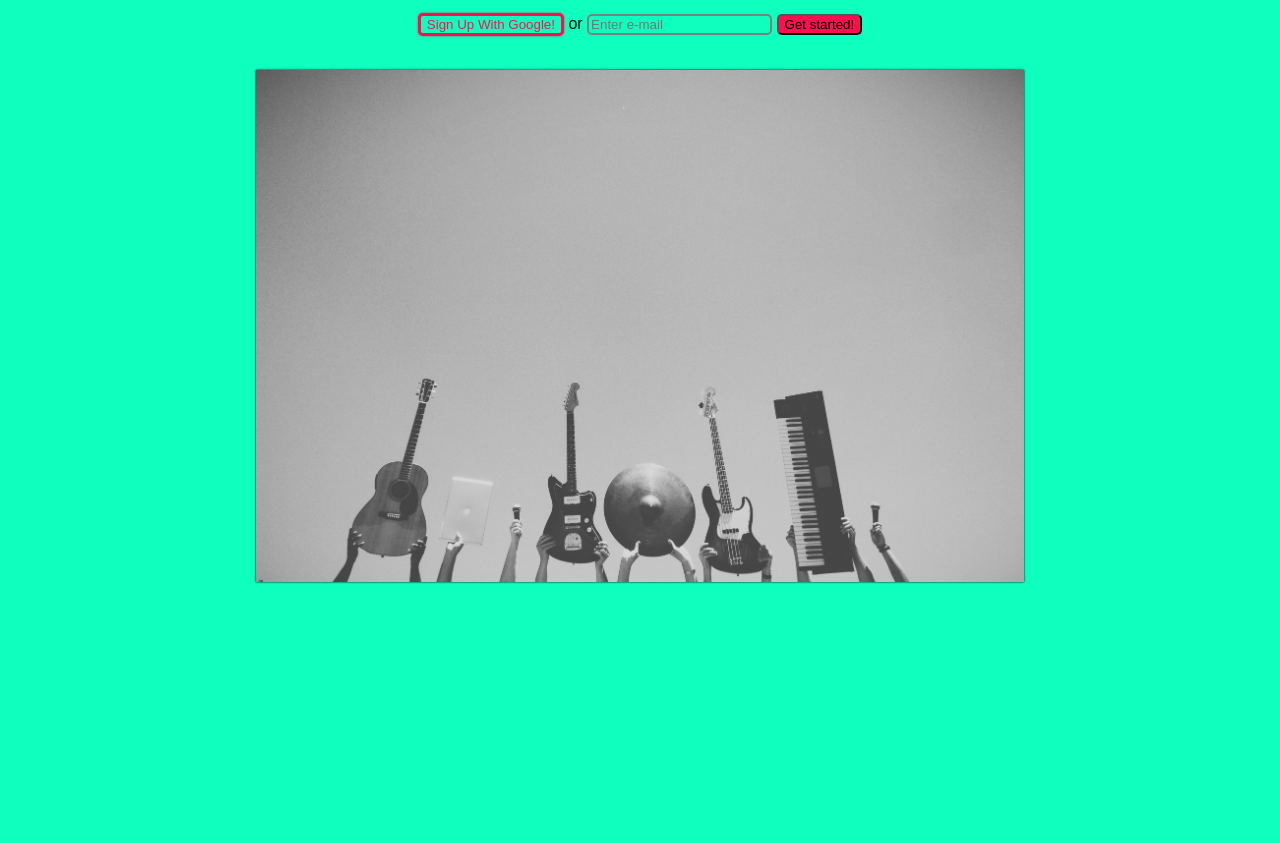
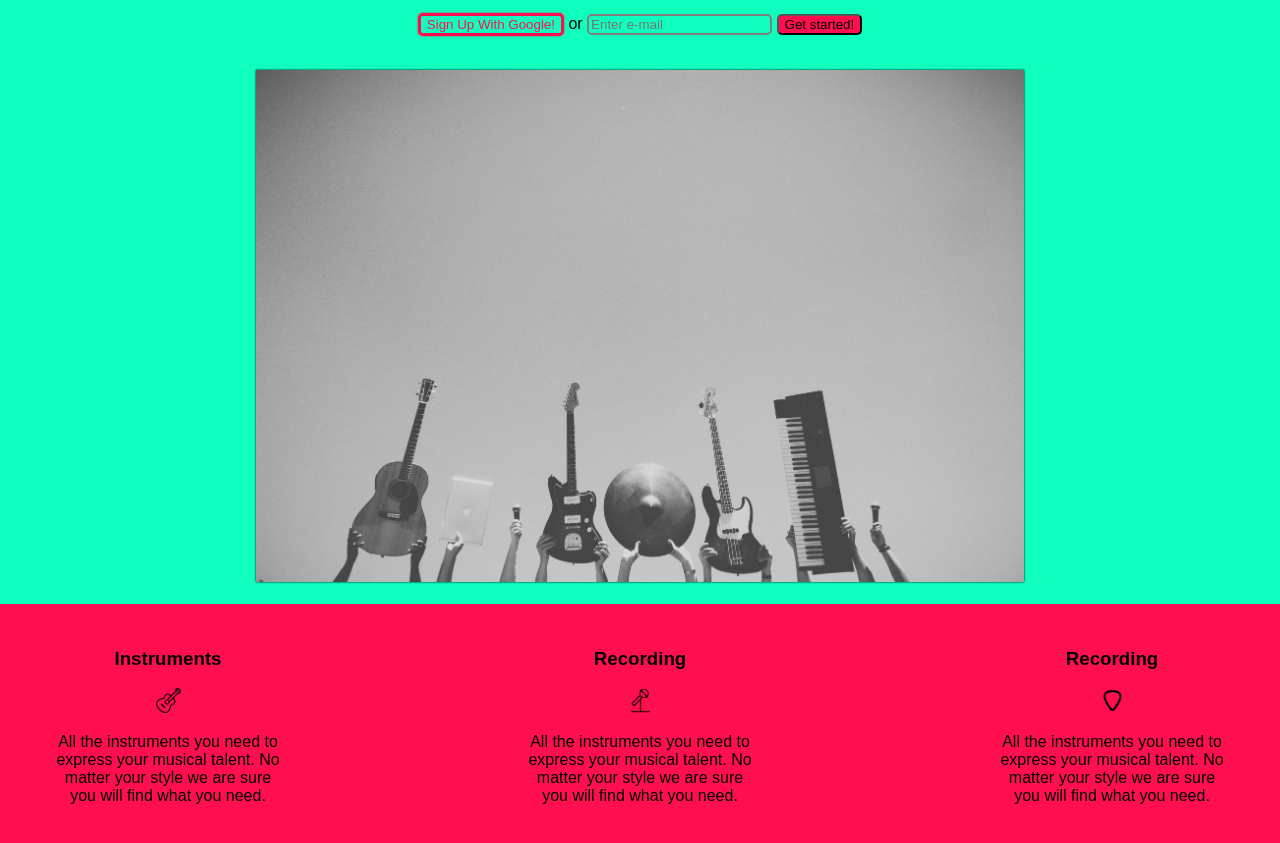
Before and after one commit to rayalva407/Landing-Page, a plain HTML site: page index.html in a window 1280 px wide. Shown: the part 183-1026 px from the top of the page. Before the commit the page ends 800 px from the top, so only its background shows below. Drawn offline with Linux system fonts and the light colour scheme.

Commit message:
finishes footer section

```diff
--- a/index.css
+++ b/index.css
@@ -96,3 +96,23 @@ nav a:hover::before {
   border-radius: 5px;
   color: gray;
 }
+
+.footer {
+  display: flex;
+  justify-content: space-between;
+  padding: 25px 50px 0 50px;
+  background-color:#FF0F50;
+  height: 250px;
+  width: auto;
+  bottom: 0;
+
+}
+
+.footer div {
+  text-align: center;
+  width: 20%;
+}
+
+.guitar-icon {
+  height: 10%;
+}
--- a/index.html
+++ b/index.html
@@ -33,7 +33,27 @@
 
       <img src="assets/pexels-snapwire-6966.jpg" alt="musical instruments" class="musical-instruments">
     </div>
+    <br>
 
+    <div class="footer">
+      <div>
+        <h3>Instruments</h3>
+        <img src="assets/Music-Guitar-icon.png" alt="guitar-icon" class="guitar-icon">
+        <p>All the instruments you need to express your musical talent. No matter your style we are sure you will find what you need.</p>
+      </div>
+
+      <div>
+        <h3>Recording</h3>
+        <img src="assets/Microphone-7-icon.png" alt="guitar-icon" class="guitar-icon">
+        <p>All the instruments you need to express your musical talent. No matter your style we are sure you will find what you need.</p>
+      </div>
+
+      <div>
+        <h3>Recording</h3>
+        <img src="assets/guitar-pick.png" alt="guitar-icon" class="guitar-icon">
+        <p>All the instruments you need to express your musical talent. No matter your style we are sure you will find what you need.</p>
+      </div>
+    </div>
 
 
   </body>
```
Also changed, not shown: assets/Microphone-7-icon.png (added), assets/Music-Guitar-icon.png (added), assets/guitar-pick.png (added).
